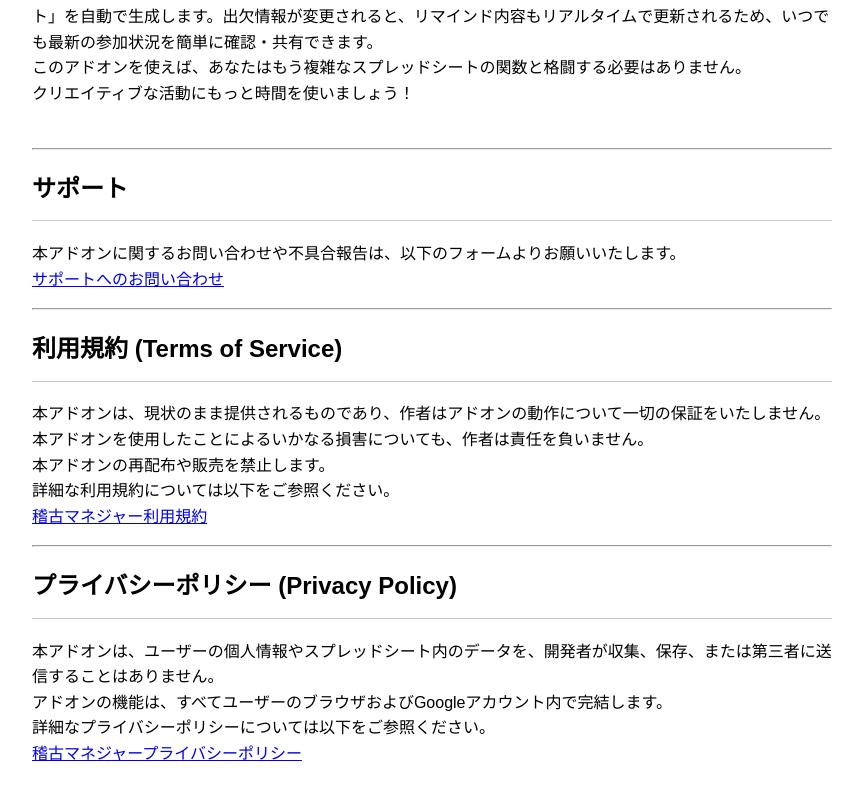
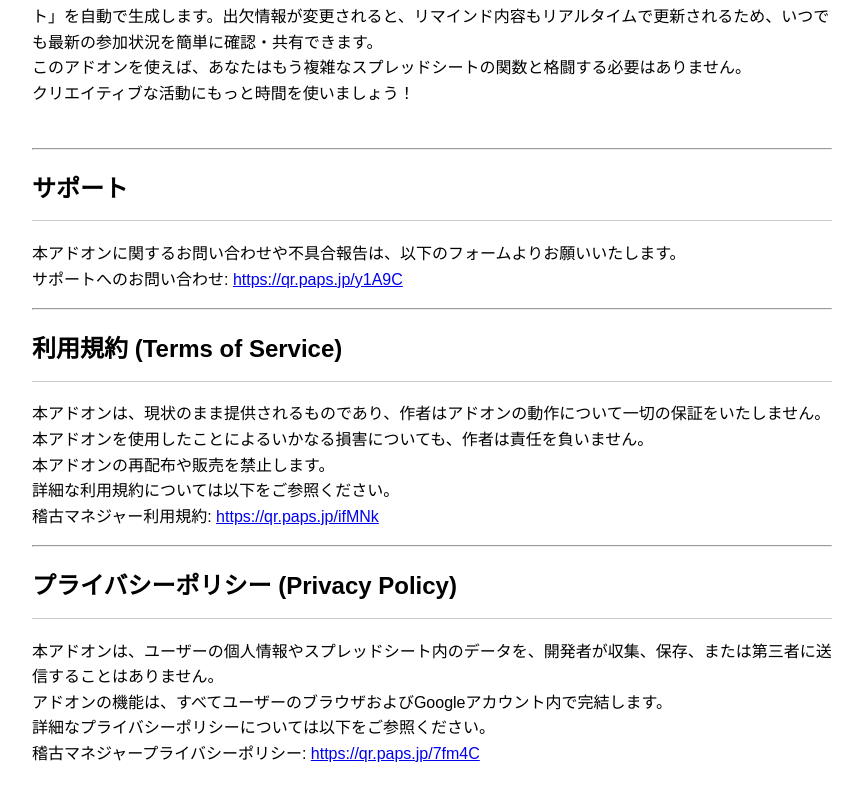
Before and after one commit to hihitoenen863863-lang/practice-manager, a plain HTML site: page index.html in a window 1280 px wide. Shown: the part 662-1461 px from the top of the page, without its empty margins (208-1071 px from the left). Drawn offline with Linux system fonts and the light colour scheme.

Commit message:
Update index.html

```diff
--- a/index.html
+++ b/index.html
@@ -39,7 +39,7 @@
         <h2>サポート</h2>
         <p>
             本アドオンに関するお問い合わせや不具合報告は、以下のフォームよりお願いいたします。<br>
-            <a href="https://qr.paps.jp/y1A9C">サポートへのお問い合わせ</a>
+            サポートへのお問い合わせ: <a href="https://qr.paps.jp/y1A9C">https://qr.paps.jp/y1A9C</a>
         </p>
 
         <hr>
@@ -50,7 +50,7 @@
             本アドオンを使用したことによるいかなる損害についても、作者は責任を負いません。<br>
             本アドオンの再配布や販売を禁止します。<br>
             詳細な利用規約については以下をご参照ください。<br>
-            <a href="https://qr.paps.jp/ifMNk">稽古マネジャー利用規約</a>
+            稽古マネジャー利用規約: <a href="https://qr.paps.jp/ifMNk">https://qr.paps.jp/ifMNk</a>
         </p>
 
         <hr>
@@ -60,7 +60,7 @@
             本アドオンは、ユーザーの個人情報やスプレッドシート内のデータを、開発者が収集、保存、または第三者に送信することはありません。<br>
             アドオンの機能は、すべてユーザーのブラウザおよびGoogleアカウント内で完結します。<br>
             詳細なプライバシーポリシーについては以下をご参照ください。<br>
-            <a href="https://qr.paps.jp/7fm4C">稽古マネジャープライバシーポリシー</a>
+            稽古マネジャープライバシーポリシー: <a href="https://qr.paps.jp/7fm4C">https://qr.paps.jp/7fm4C</a>
         </p>
     </div>
 </body>
```
